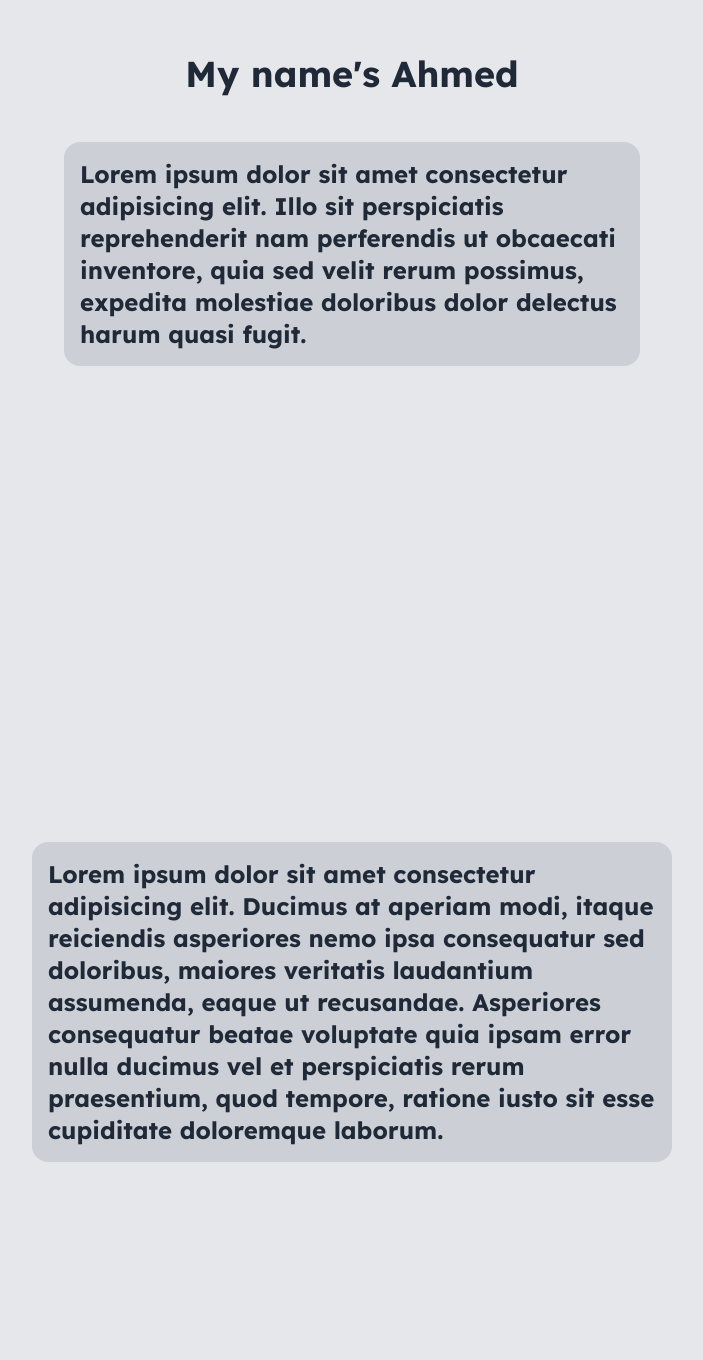
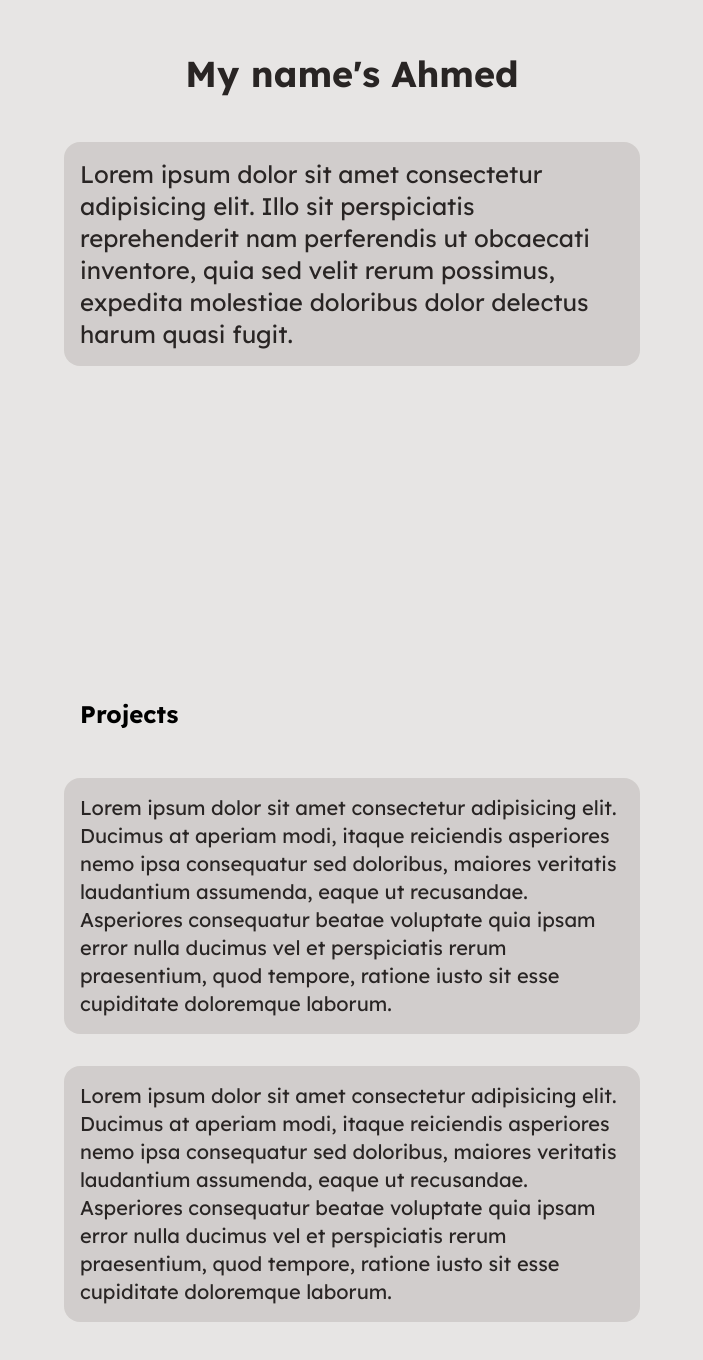
Before and after one commit to ahme-dev/portfolio-green, a Vue app: page / in a window 1280 px wide. Shown: the part 198-1558 px from the top of the page, without its empty margins (288-991 px from the left). Built offline with nearby package versions, Linux system fonts and the light colour scheme.

Commit message:
feat: apply more style and structure

```diff
--- a/src/App.vue
+++ b/src/App.vue
@@ -1,13 +1,14 @@
 <script setup lang="ts"></script>
 
 <template>
-  <div class="min-w-screen min-h-screen bg-gray-200">
+  <div id="container" class="min-w-screen min-h-screen bg-warm-gray-200">
+    <!-- Header -->
     <header
-      class="flex flex-col items-center justify-center gap-8 p-8 min-h-screen w-1/2 m-auto"
+      class="flex flex-col items-center justify-center gap-8 p-8 min-h-screen md:( w-1/2 m-auto)"
     >
-      <h1 class="p-4 text-4xl font-bold text-gray-800">My name's Ahmed</h1>
+      <h1 class="p-4 text-4xl font-bold text-warm-gray-800">My name's Ahmed</h1>
       <h1
-        class="bg-gray-500 bg-opacity-20 rounded-2xl p-4 text-2xl font-bold text-gray-800"
+        class="bg-warm-gray-500 text-warm-gray-800 bg-opacity-20 rounded-2xl p-4 text-2xl hover:(shadow-2xl)"
       >
         Lorem ipsum dolor sit amet consectetur adipisicing elit. Illo sit
         perspiciatis reprehenderit nam perferendis ut obcaecati inventore, quia
@@ -15,11 +16,25 @@
         harum quasi fugit.
       </h1>
     </header>
+    <!-- Header End -->
+
+    <!-- Main -->
     <main
-      class="flex flex-col justify-center items-center min-h-screen w-1/2 m-auto"
+      class="flex flex-col justify-center items-center p-8 gap-8 min-h-screen md:(w-1/2 m-auto)"
     >
+      <h1 class="p-4 text-2xl font-bold self-start">Projects</h1>
       <p
-        class="bg-gray-500 bg-opacity-20 rounded-2xl p-4 text-2xl font-bold text-gray-800"
+        class="bg-warm-gray-500 text-warm-gray-800 bg-opacity-20 rounded-2xl p-4 text-xl"
+      >
+        Lorem ipsum dolor sit amet consectetur adipisicing elit. Ducimus at
+        aperiam modi, itaque reiciendis asperiores nemo ipsa consequatur sed
+        doloribus, maiores veritatis laudantium assumenda, eaque ut recusandae.
+        Asperiores consequatur beatae voluptate quia ipsam error nulla ducimus
+        vel et perspiciatis rerum praesentium, quod tempore, ratione iusto sit
+        esse cupiditate doloremque laborum.
+      </p>
+      <p
+        class="bg-warm-gray-500 text-warm-gray-800 bg-opacity-20 rounded-2xl p-4 text-xl"
       >
         Lorem ipsum dolor sit amet consectetur adipisicing elit. Ducimus at
         aperiam modi, itaque reiciendis asperiores nemo ipsa consequatur sed
@@ -29,5 +44,8 @@
         esse cupiditate doloremque laborum.
       </p>
     </main>
+    <!-- Main End -->
   </div>
 </template>
+
+<style></style>
```
